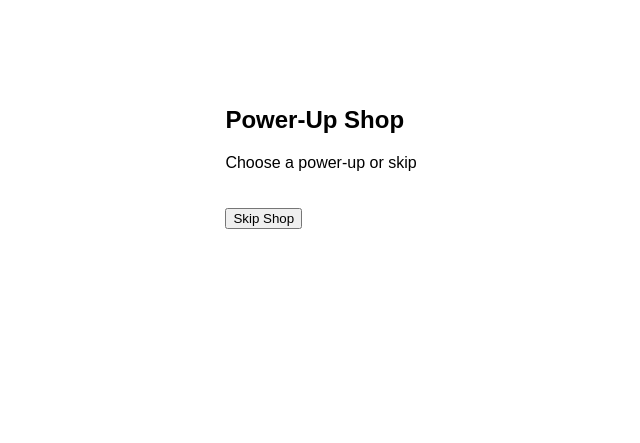
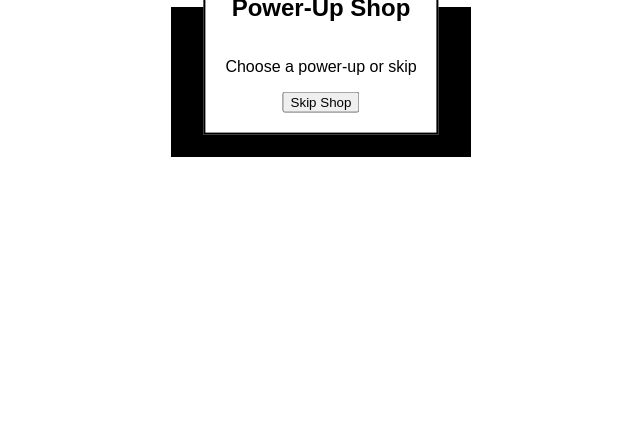
Before and after one commit to Riptide025/Project, a plain HTML site: page index.html in a window 1280 px wide. Shown: the part 357-800 px from the top of the page, without its empty margins (319-959 px from the left). Drawn offline with Linux system fonts and the light colour scheme.

Commit message:
Update style.css

```diff
--- a/style.css
+++ b/style.css
@@ -1,3 +1,4 @@
+/* General styling */
 body {
     font-family: Arial, sans-serif;
     display: flex;
@@ -9,29 +10,29 @@ body {
 }
 
 h1 {
-    font-size: 2em;
+    font-size: 2rem;
     margin-bottom: 20px;
 }
 
-.game-board {
-    display: grid;
-    grid-template-columns: repeat(3, 100px);
-    grid-template-rows: repeat(3, 100px);
-    gap: 10px;
+canvas {
+    background-color: black;
+    border: 2px solid white;
 }
 
-.cell {
-    width: 100px;
-    height: 100px;
-    background-color: #f4f4f4;
-    border: 2px solid #333;
+/* Shop Popup */
+#shop {
+    background-color: white;
+    padding: 20px;
+    border: 2px solid black;
+    position: absolute;
+    top: 50%;
+    left: 50%;
+    transform: translate(-50%, -50%);
     display: flex;
-    justify-content: center;
+    flex-direction: column;
     align-items: center;
-    font-size: 2em;
-    cursor: pointer;
 }
 
-button {
-    margin-top: 20px;
+.hidden {
+    display: none;
 }
```
